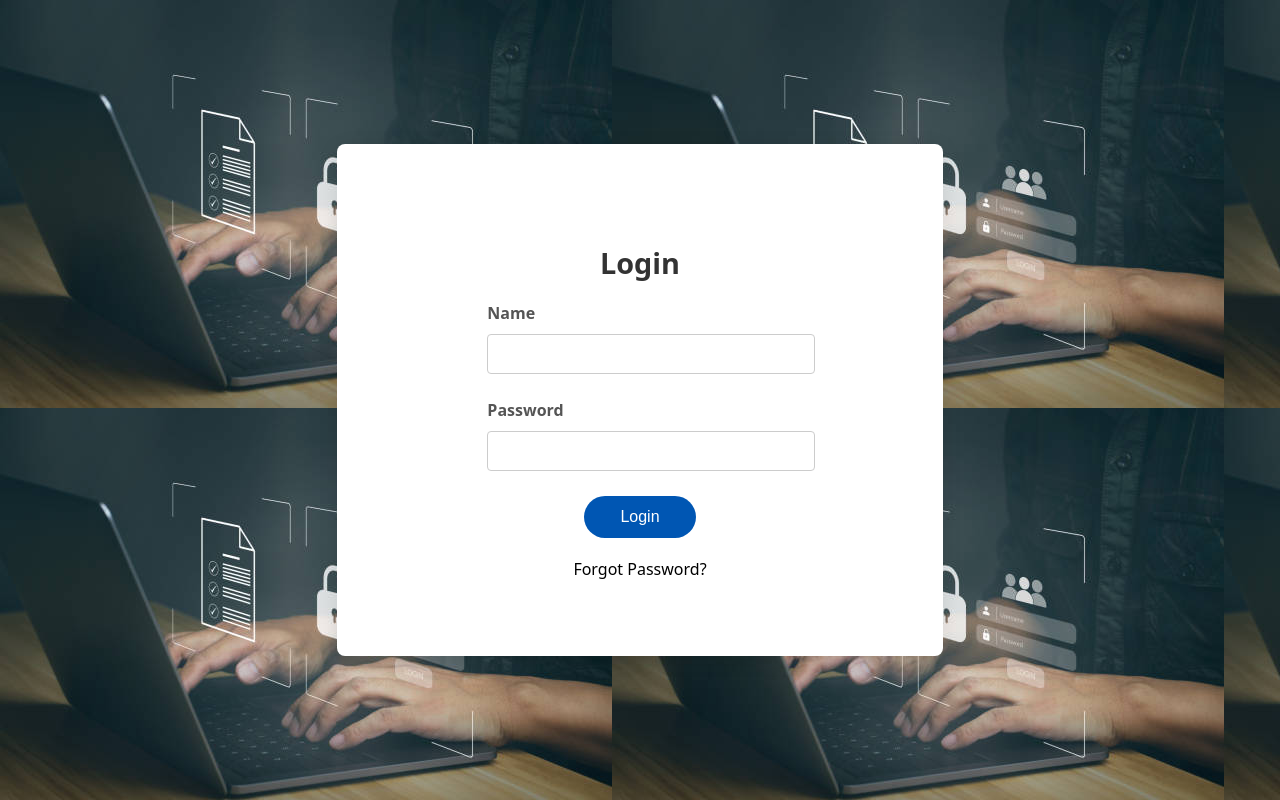
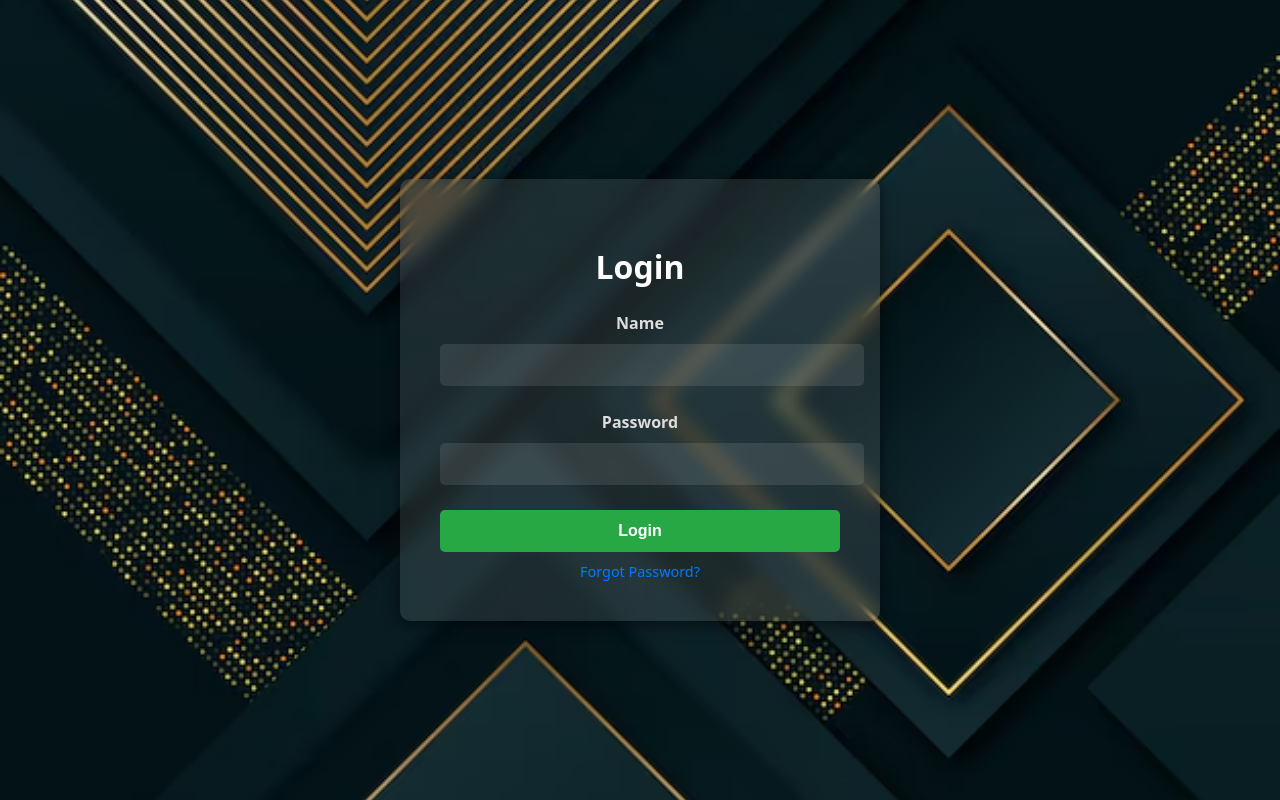
Before and after one commit to KM-Digicommerce/PLMP_FE, a React (Create React App) app: page / in a window 1280 px wide. Built offline with nearby package versions, Linux system fonts and the light colour scheme.

Commit message:
Updated login page

```diff
--- a/src/components/Login.css
+++ b/src/components/Login.css
@@ -27,13 +27,14 @@ body {
 .login-container {
     max-width: 400px;
     margin: auto;
-    padding: 76px 150px;
-    background-color: #ffffff;
+    padding: 50px 100px;
+    background-color: rgba(0, 0, 0, 0.5);
     border-radius: 8px;
     box-shadow: 0 4px 20px rgba(0, 0, 0, 0.1);
     display: flex;
     flex-direction: column;
     align-items: center;
+    color: white;
 }
 
 .login-h2 {
@@ -162,3 +163,133 @@ input:focus {
 .close-x-modal:hover {
     color: #ff4d4d;
 }
+
+
+
+/* General Styles */
+body {
+    font-family: 'Roboto', sans-serif;
+    margin: 0;
+    padding: 0;
+    color: #f0f0f0;
+}
+
+/* Full-Height Background */
+.login-page {
+    display: flex;
+    align-items: center;
+    justify-content: center;
+    height: 100vh;
+    background: linear-gradient(rgba(0, 0, 0, -2.3), rgba(0, 0, 0,-2.3)), url('../assets/elegant-dark-background-with-golden-details_23-2148435443.avif') no-repeat center center/cover;
+}
+
+/* Login Container */
+.login-container {
+    width: 100%;
+    max-width: 400px;
+    padding: 40px;
+    background: rgba(255, 255, 255, 0.1);
+    border-radius: 10px;
+    backdrop-filter: blur(10px);
+    text-align: center;
+    color: #ffffff;
+    box-shadow: 0 4px 15px rgba(0, 0, 0, 0.5);
+}
+
+.login-h2 {
+    font-size: 2rem;
+    font-weight: 700;
+    margin-bottom: 1.5rem;
+    color: #ffffff;
+}
+
+.label-login {
+    font-weight: bold;
+    color: #dddddd;
+    text-align: left;
+    margin-bottom: 5px;
+}
+
+/* Input Field Styling */
+.label-input {
+    padding: 12px;
+    margin-bottom: 15px;
+    width: 100%;
+    background: rgba(255, 255, 255, 0.1);
+    border: none;
+    border-radius: 5px;
+    color: #ffffff;
+    font-size: 1rem;
+    transition: background-color 0.3s, border-color 0.3s;
+}
+
+.label-input:focus {
+    background: rgba(255, 255, 255, 0.2);
+    border-color: #007bff;
+    outline: none;
+}
+
+/* Button Styling */
+.button-login {
+    padding: 12px;
+    width: 100%;
+    background-color: #28a745;
+    border: none;
+    border-radius: 5px;
+    color: #ffffff;
+    font-size: 1rem;
+    font-weight: bold;
+    cursor: pointer;
+    transition: background-color 0.3s;
+}
+
+.button-login:hover {
+    background-color: #218838;
+}
+
+/* Error and Forgot Password Styling */
+.error-message, .forgot-password {
+    margin-top: 10px;
+    font-size: 0.9rem;
+}
+
+.forgot-password {
+    color: #007bff;
+    cursor: pointer;
+}
+
+/* Forgot Password Modal */
+.forgot-password-modal {
+    position: fixed;
+    top: 0;
+    left: 0;
+    width: 100%;
+    height: 100%;
+    background: rgba(0, 0, 0, 0.8);
+    display: flex;
+    justify-content: center;
+    align-items: center;
+    z-index: 10;
+}
+
+.modal-content-reset-password {
+    width: 350px;
+    padding: 20px;
+    background-color: #222;
+    border-radius: 10px;
+    color: #ffffff;
+    text-align: center;
+}
+
+.close-x-modal {
+    position: absolute;
+    top: 10px;
+    right: 10px;
+    font-size: 1.5rem;
+    cursor: pointer;
+    color: #ffffff;
+}
+
+.close-x-modal:hover {
+    color: #ff4d4d;
+}
```
Also changed, not shown: src/assets/elegant-dark-background-with-golden-details_23-2148435443.avif (added).
